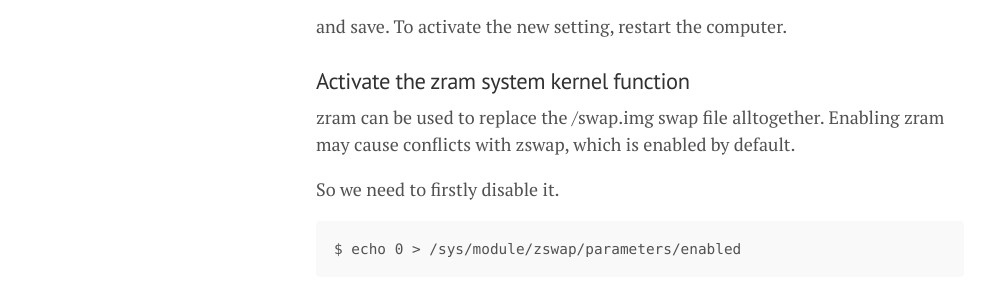
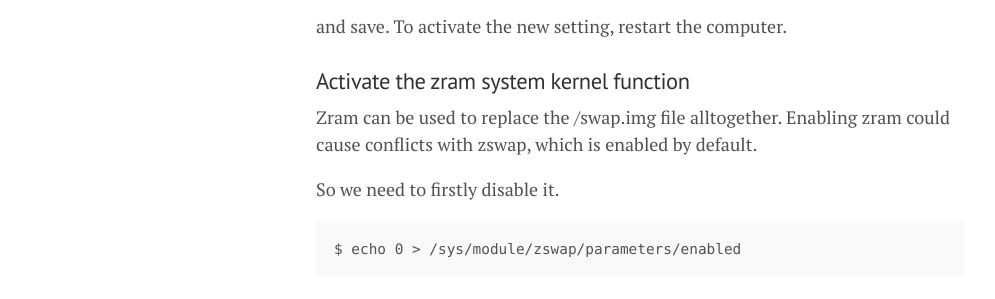
Before and after one commit to lgeurts/lgeurts.github.io, a Jekyll site: the page built from _posts/2022-10-03-optimizing-ubuntu-22.04-jammy-jellyfish.md, in a window 1280 px wide. Shown: the part 969-1268 px from the top of the page, without its empty margins (0-995 px from the left). Built offline with Jekyll 4.4.1, drawn with Linux system fonts in a browser that asks for light colours; nearby versions of some CDN libraries; comment, search, counter and statistics services are not loaded.

Commit message:
Update 2022-10-03-optimizing-ubuntu-22.04-jammy-jellyfish.md

````diff
--- a/_posts/2022-10-03-optimizing-ubuntu-22.04-jammy-jellyfish.md
+++ b/_posts/2022-10-03-optimizing-ubuntu-22.04-jammy-jellyfish.md
@@ -32,7 +32,7 @@ and save. To activate the new setting, restart the computer.
 
 ### Activate the zram system kernel function
 
-zram can be used to replace the /swap.img swap file alltogether. Enabling zram may cause conflicts with zswap, which is enabled by default.
+Zram can be used to replace the /swap.img file alltogether. Enabling zram could cause conflicts with zswap, which is enabled by default.
 
 So we need to firstly disable it.
 ```
````
